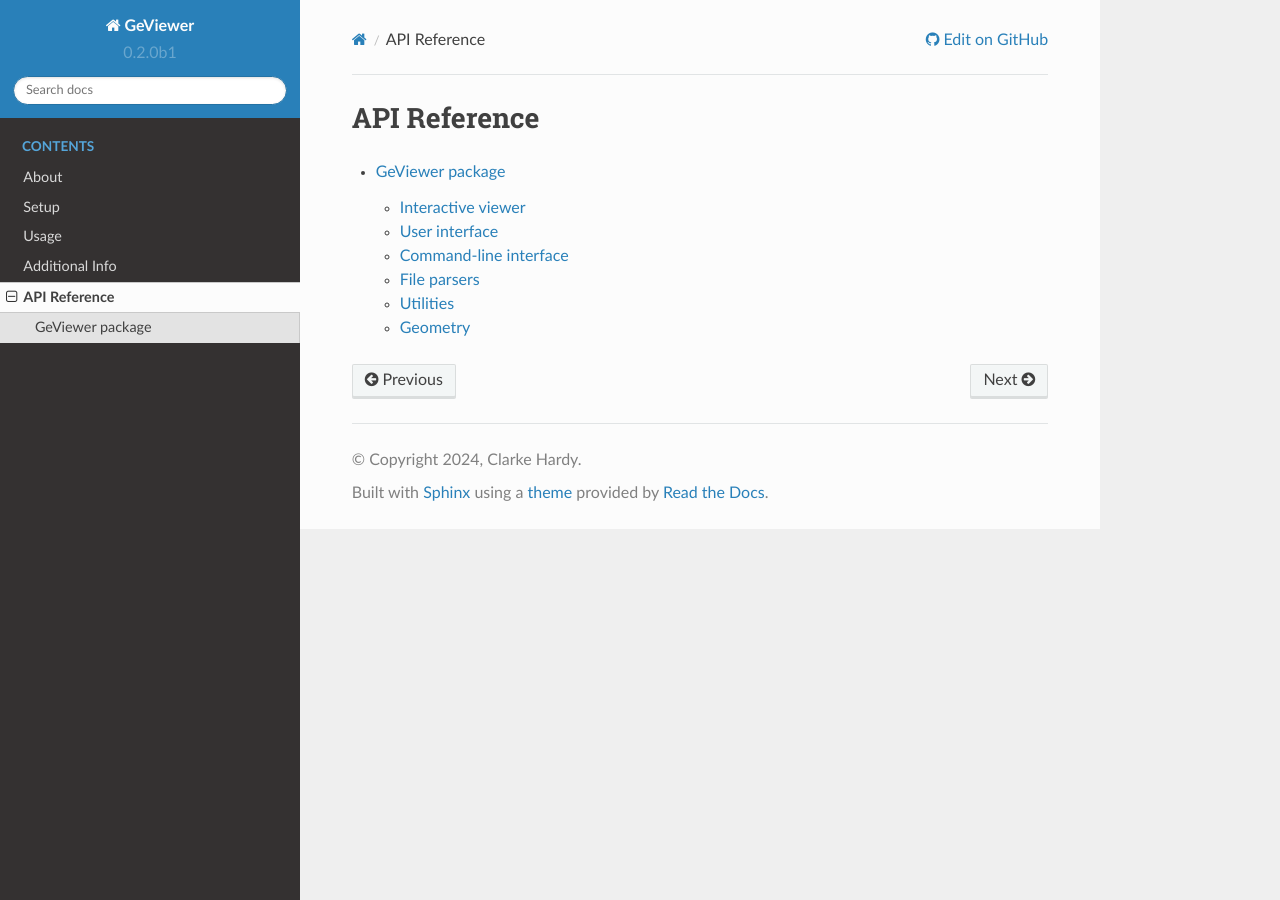
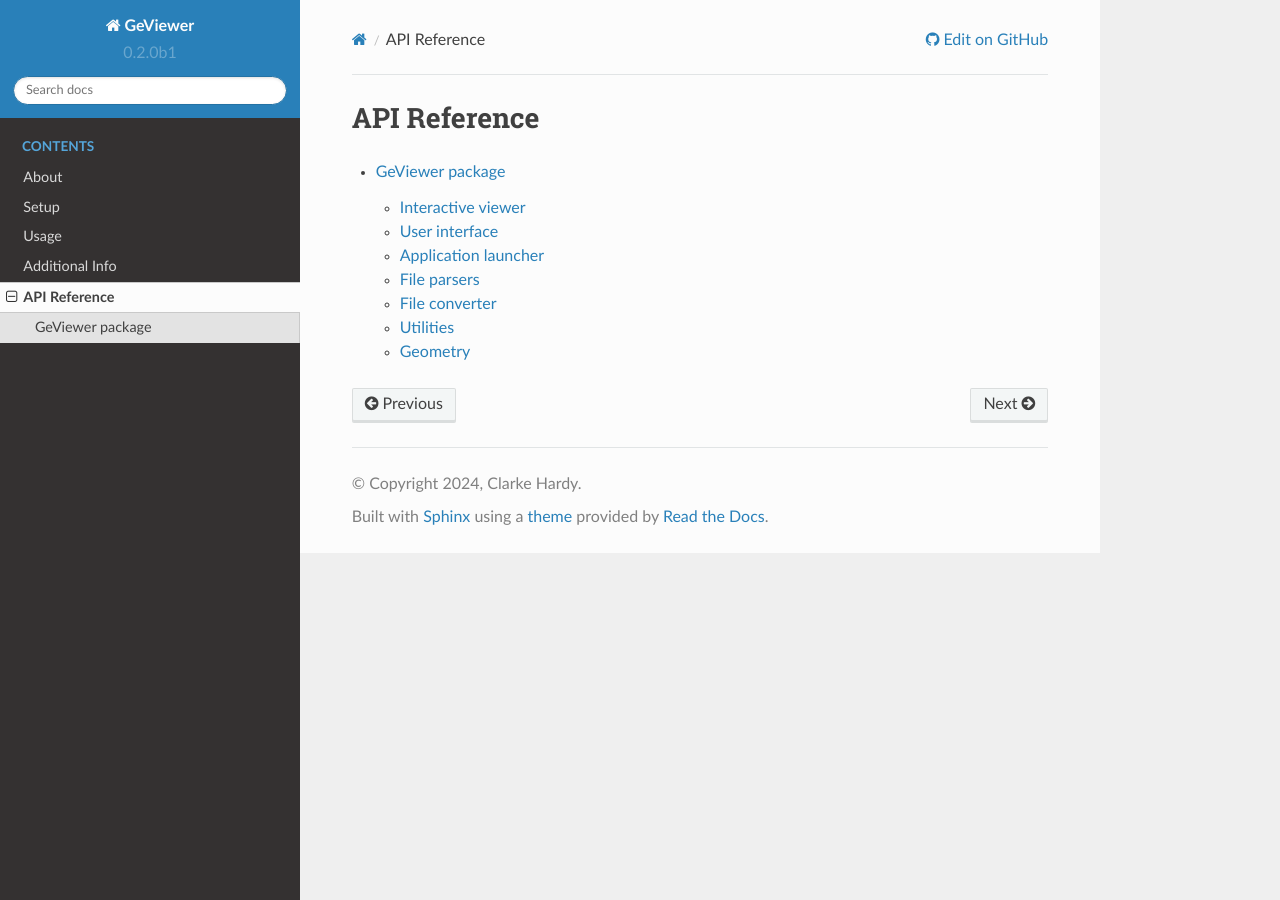
Before and after one commit to clarkehardy/geviewer, a Sphinx documentation site: the page built from docs/source/modules.rst, in a window 1280 px wide. Built offline with Sphinx 7.4.7 and the Read the Docs theme 2.0.0, drawn with Linux system fonts in a browser that asks for light colours.

Commit message:
update documentation to include new package structure

```diff
--- a/docs/source/geviewer.rst
+++ b/docs/source/geviewer.rst
@@ -17,10 +17,10 @@ User interface
    :undoc-members:
    :show-inheritance:
 
-Command-line interface
-----------------------
+Application launcher
+---------------------
 
-.. automodule:: geviewer.main
+.. automodule:: geviewer.geviewer
    :members:
    :undoc-members:
    :show-inheritance:
@@ -29,6 +29,14 @@ File parsers
 -------------
 
 .. automodule:: geviewer.parsers
+   :members:
+   :undoc-members:
+   :show-inheritance:
+
+File converter
+---------------
+
+.. automodule:: geviewer.converter
    :members:
    :undoc-members:
    :show-inheritance:
```
Also changed, not shown: 1 other file.
